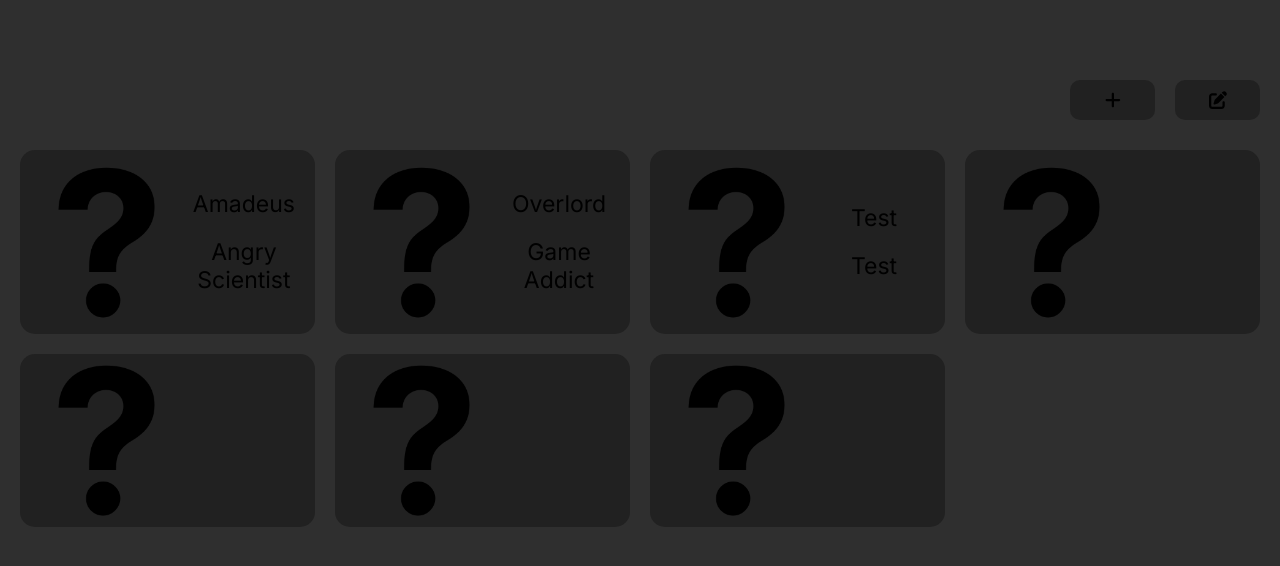
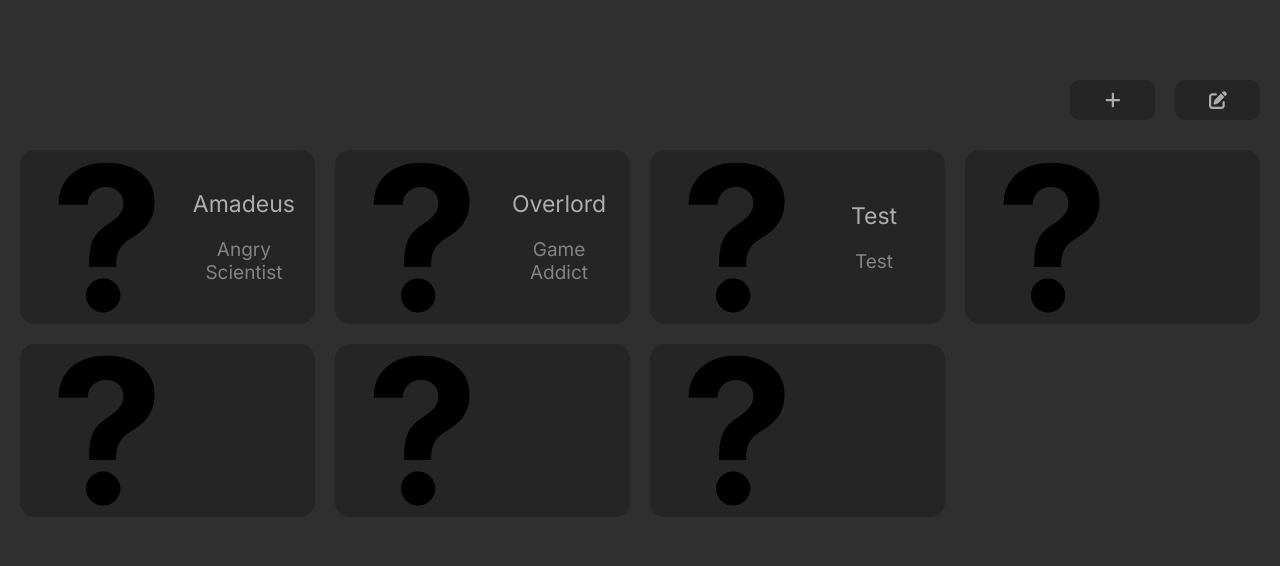
Before and after one commit to ekinutkuu/AI_Characters, a React (Create React App) app in the folder frontend/: page / in a window 1280 px wide. Shown: the top 566 px of the page. Built offline with nearby package versions, Linux system fonts and the light colour scheme.

Commit message:
minor changes in the character selection page

```diff
--- a/frontend/src/components/CharacterCard/CharacterCard.css
+++ b/frontend/src/components/CharacterCard/CharacterCard.css
@@ -4,7 +4,7 @@
    aspect-ratio: 1.8/1;
    margin: 10px;
    padding: 10px;
-   background-color: #212121;
+   background-color: #252525;
    border-radius: 15px;
    transition: 0.1s ease;
    display: flex;
@@ -15,6 +15,8 @@
 .characterCard:hover {
    cursor: pointer;
    transform: scale(1.02);
+   background-color: #292929;
+   box-shadow: 0 0 5px 0 #aaaaaa;
 }
 
 .character-image {
@@ -34,10 +36,19 @@
    flex-direction: column;
    text-align: center;
    padding: 10px;
-   font-size: 23px;
 }
 
 .character-name,
 .character-description {
    margin: 20px 0;
 }
+
+.character-name {
+   font-size: 23px;
+   color: #adadad;
+}
+
+.character-description {
+   font-size: 19px;
+   color: #838383;
+}
--- a/frontend/src/pages/CharacterSelection/CharacterSelection.module.css
+++ b/frontend/src/pages/CharacterSelection/CharacterSelection.module.css
@@ -13,12 +13,17 @@
    margin: 0 10px;
    border: none;
    border-radius: 10px;
-   background-color: #212121;
+   background-color: #252525;
+   color: #adadad;
    font-size: 18px;
+   transition: 0.1s ease;
 }
 
 .button:hover {
    cursor: pointer;
+   transform: scale(1.1);
+   background-color: #292929;
+   box-shadow: 0 0 5px 0 #aaaaaa;
 }
 
 .characterCards {
```
